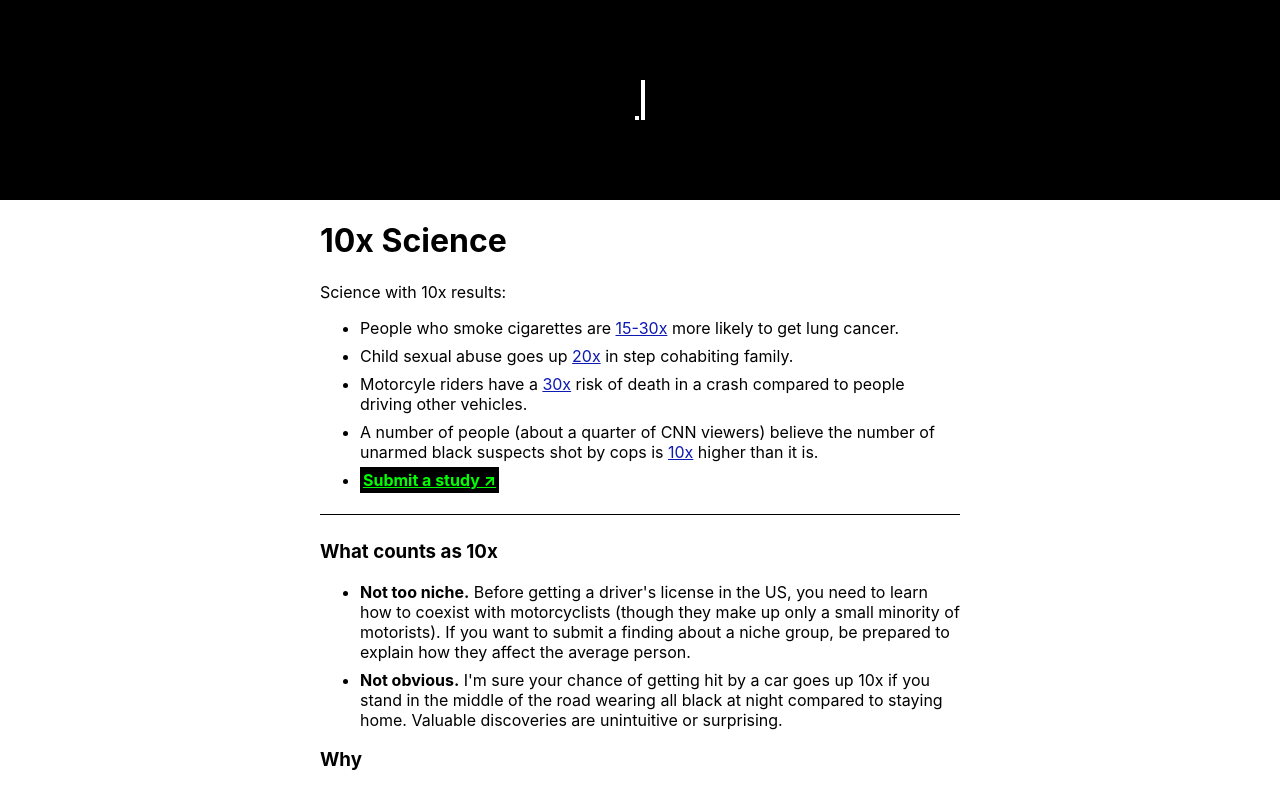
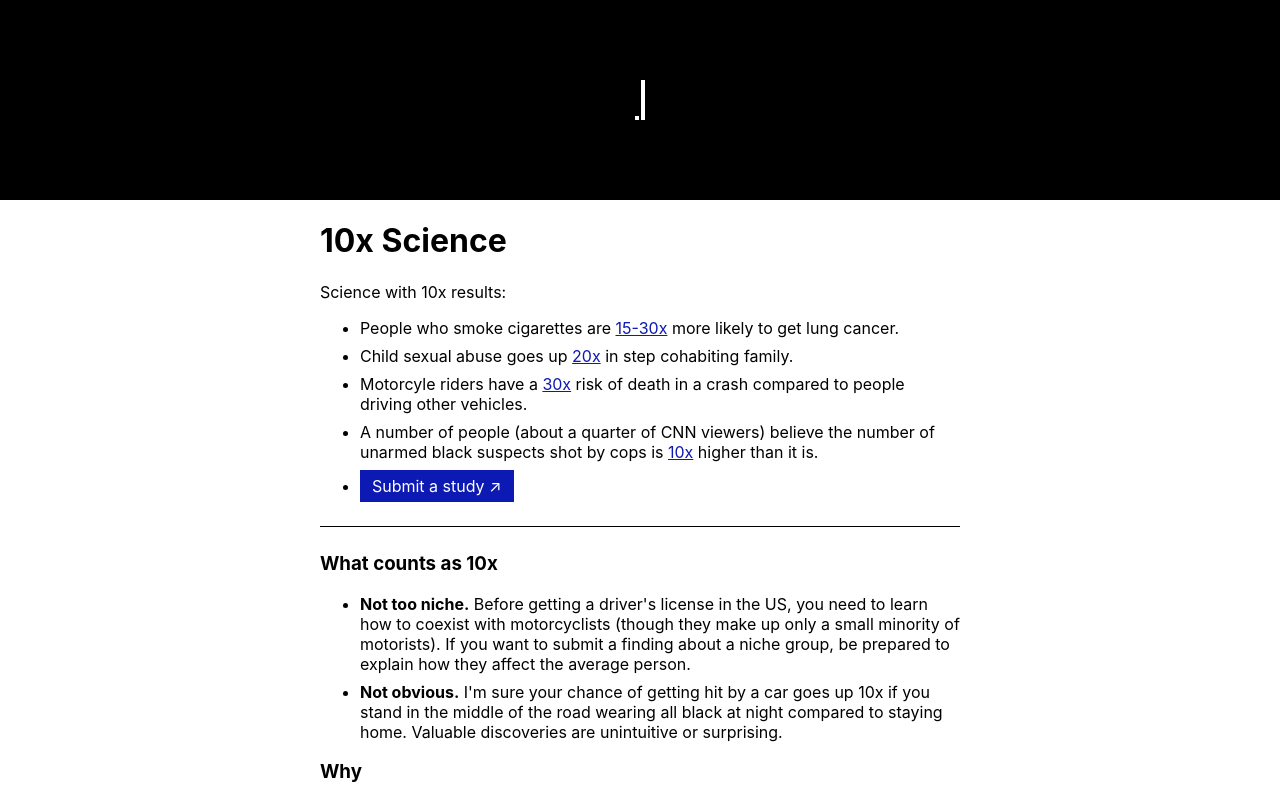
Before and after one commit to markmiro/10x-science, a Next.js app: page / in a window 1280 px wide. Shown: the top 791 px of the page. Built offline with nearby package versions, Linux system fonts and the light colour scheme.

Commit message:
Make submit button b lue
So it's not so easily missed

```diff
--- a/pages/index.js
+++ b/pages/index.js
@@ -38,10 +38,11 @@ export default function IndexPage() {
           <a
             href={config.submitStudyUrl}
             style={{
-              fontWeight: "bold",
-              color: "lime",
-              background: "black",
-              padding: "3px"
+              display: "inline-block",
+              color: "white",
+              background: "var(--blue-dark)",
+              padding: "6px 12px",
+              textDecoration: "none",
             }}
           >
             Submit a study ↗
@@ -89,7 +90,7 @@ export default function IndexPage() {
         style={{
           display: "flex",
           alignItems: "flex-end",
-          justifyContent: "center"
+          justifyContent: "center",
         }}
       >
         <div style={{ width: ".25em", height: ".25em", background: "black" }} />
--- a/stuff/index.css
+++ b/stuff/index.css
@@ -23,6 +23,10 @@ hr {
   margin: 1.5em 0;
 }
 
+:root {
+  --blue-dark: #0d19b3;
+}
+
 a:any-link {
-  color: #0d19b3;
+  color: var(--blue-dark);
 }
```
